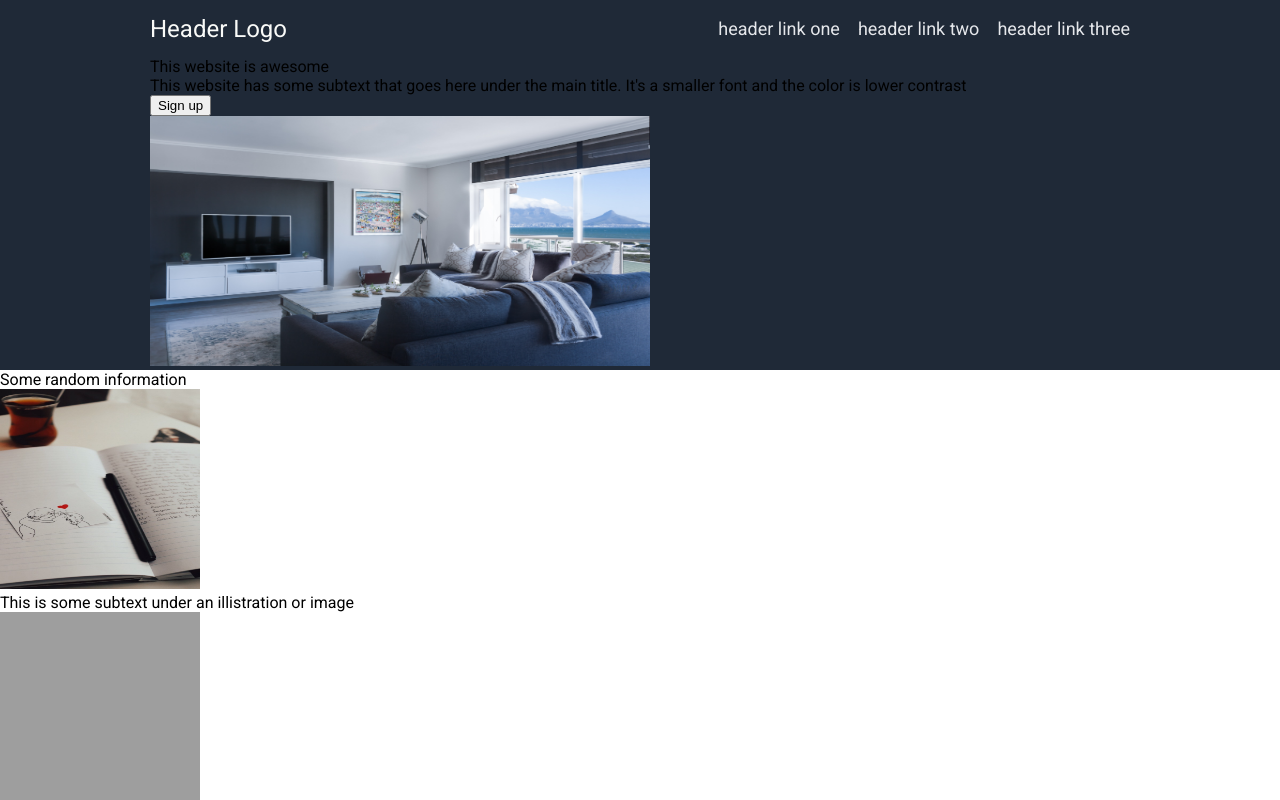
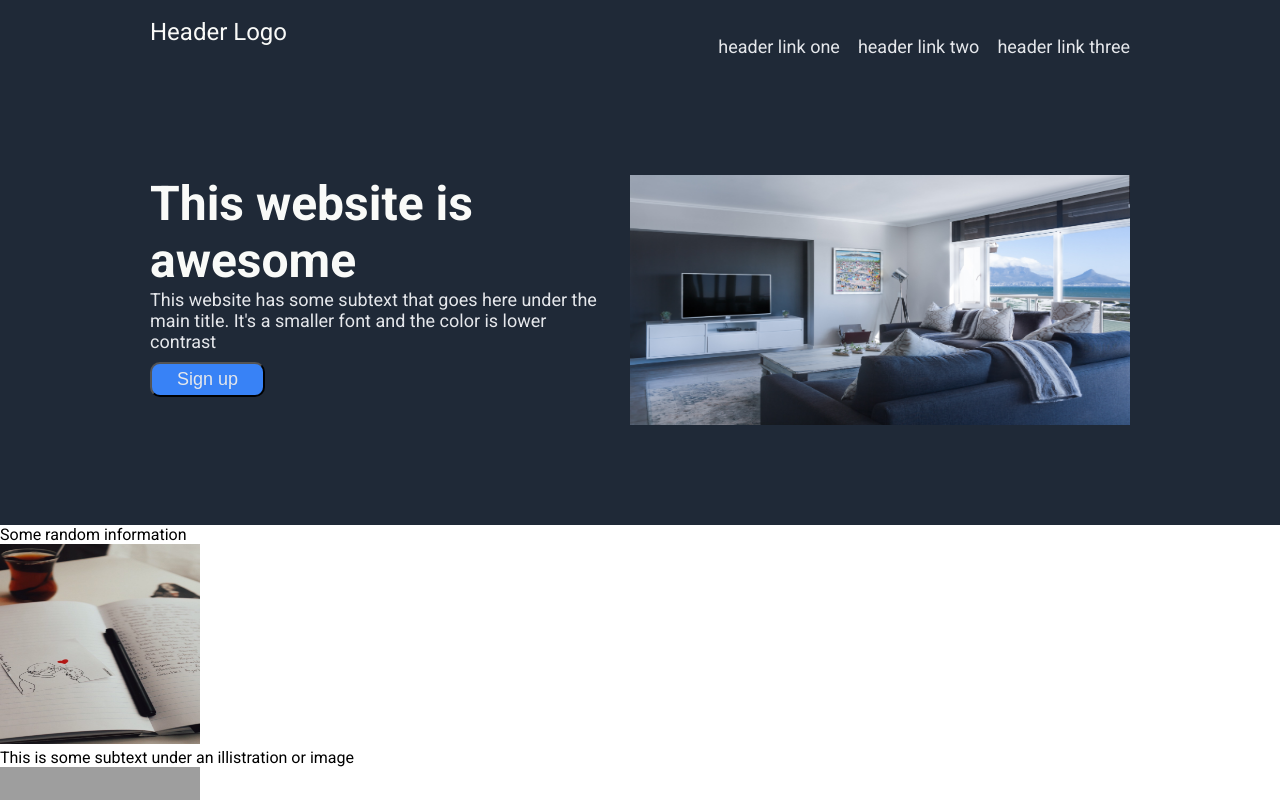
Before and after one commit to G4be34/Projects, a plain HTML site: page index.html in a window 1280 px wide. Shown: the top 800 px of the page. Drawn offline with Linux system fonts and the light colour scheme; grey boxes are pictures that could not be loaded.

Commit message:
Add button designs and margin on content body

```diff
--- a/style.css
+++ b/style.css
@@ -37,7 +37,8 @@ img {
     font-size: 18px;
     color: #e5e7eb;
     justify-content: space-between;
-    align-items: center;
+    align-items: flex-start;
+    padding-top: 18px;
 }
 
 li {
@@ -52,4 +53,37 @@ ul {
 
 .header-container-1 {
     padding: 0 150px;
+
 }
+
+.header-content-title {
+    font-size: 48px;
+    font-weight: 700;
+    color: #f9faf8;
+}
+
+.header-content-body {
+    font-size: 18px;
+    color: #e5e7eb;
+    margin-bottom: 10px;
+}
+
+.content-and-image {
+    display: flex;
+    justify-content: space-between;
+    margin-top: 100px;
+    margin-bottom: 100px;
+}
+
+.header-content {
+    width: 450px;
+}
+
+button {
+    font-size: 18px;
+    font-weight: 400;
+    color: #e5e7eb;
+    background-color: #3882f6;
+    padding: 5px 25px;
+    border-radius: 10px;
+}
```
